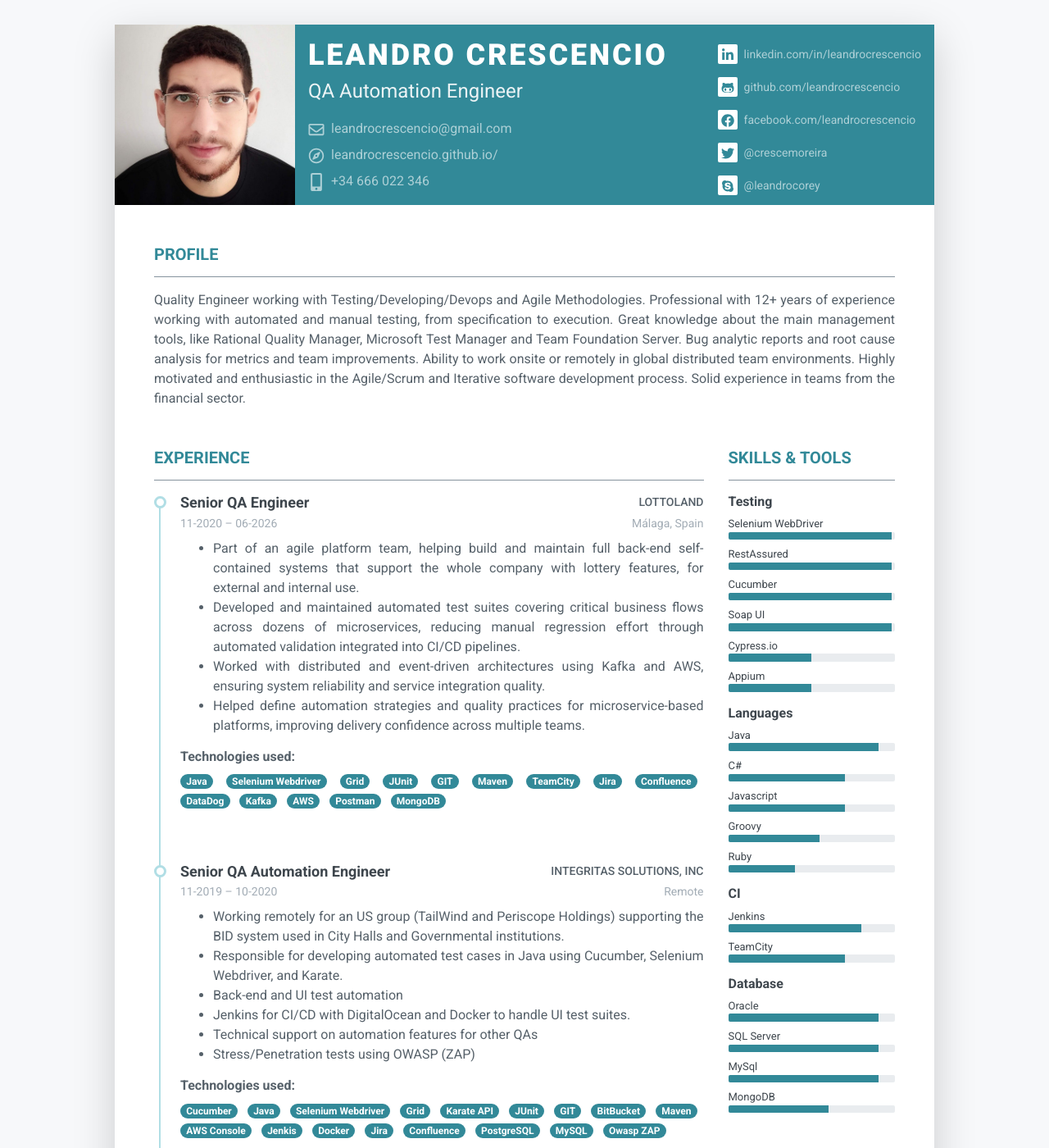
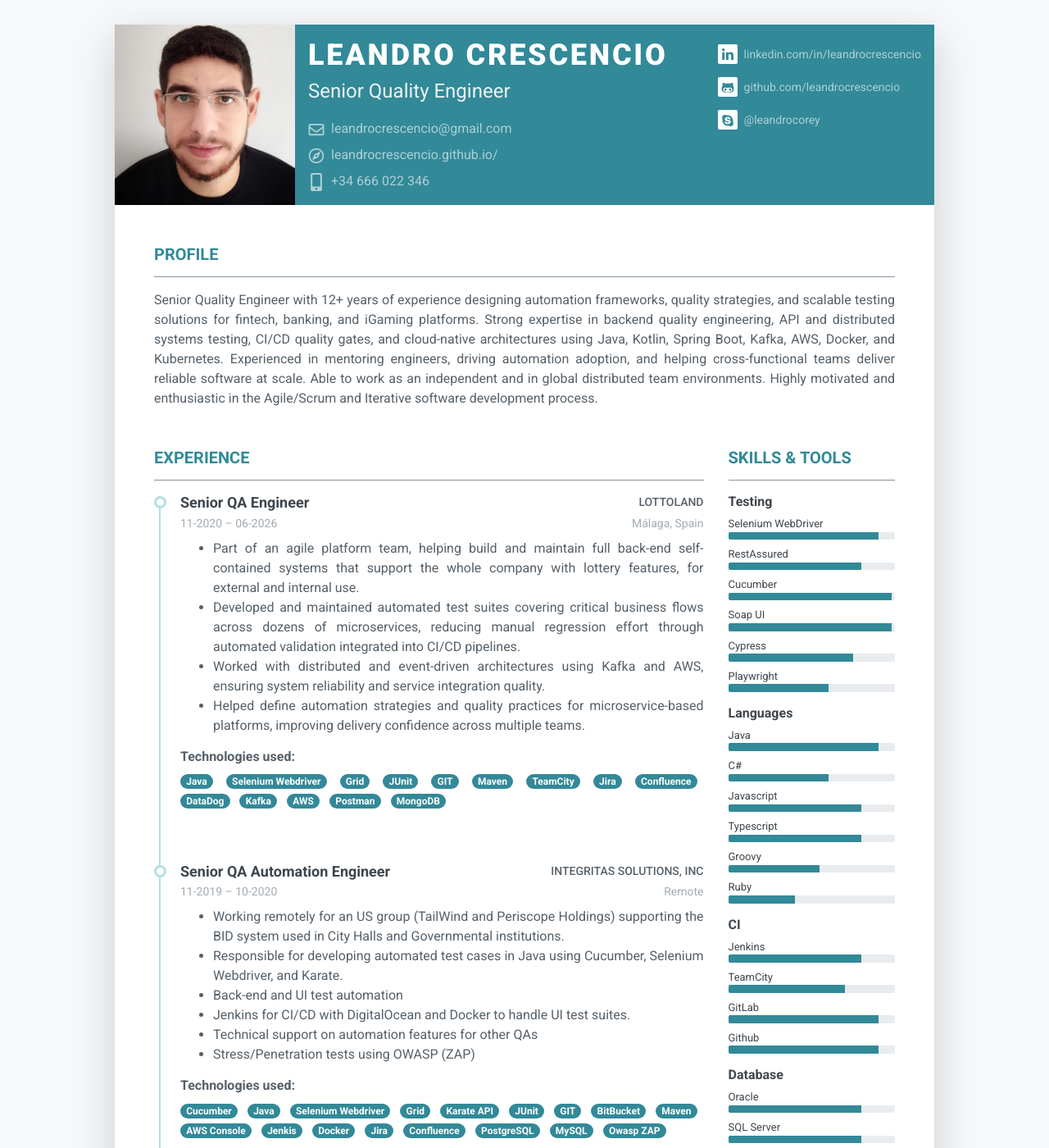
Before and after one commit to leandrocrescencio/leandrocrescencio.github.io, a Jekyll site: the page built from index.html, in a window 1280 px wide and 1400 px high. Shown: the whole window at 82% size. Built offline with Jekyll 4.4.1, drawn with Linux system fonts in a browser that asks for light colours; nearby versions of some CDN libraries.

Commit message:
changing summary

```diff
--- a/_config.yml
+++ b/_config.yml
@@ -1,4 +1,4 @@
-title: Leandro Crescencio - QA Automation Engineer
+title: Leandro Crescencio - Senior Quality Engineer
 
 # Theme primary chooses
 cello: &cello "#434E5E"
@@ -9,7 +9,7 @@ governor_bay: &governor_bay "#59578E"
 cosmic: &cosmic "#80425F"
 
 theme_color: *scooter
-description: Leandro Crescencio - QA Automation Engineer - Resume
+description: Leandro Crescencio - Senior Quality Engineer
 repository: leandrocrescencio/leandrocrescencio.github.io
 
 sass:
--- a/_data/data.yml
+++ b/_data/data.yml
@@ -1,26 +1,21 @@
 bio:
   name: Leandro Crescencio
-  title: QA Automation Engineer
+  title: Senior Quality Engineer
   avatar: profile.jpg
   email: leandrocrescencio@gmail.com
   telephone: +34 666 022 346
   website: leandrocrescencio.github.io/
   linkedin: leandrocrescencio
   github: leandrocrescencio
-  gitlab:
-  twitter: crescemoreira
-  facebook: leandrocrescencio
   skype: leandrocorey
-  stackoverflow:
 summary:
   title: Profile
   description: |
-    Quality Engineer working with Testing/Developing/Devops and Agile Methodologies. Professional with 12+ years of experience working with automated and manual testing, from specification to execution.
-    Great knowledge about the main management tools, like Rational Quality Manager, Microsoft Test Manager and Team Foundation Server.
-    Bug analytic reports and root cause analysis for metrics and team improvements.
-    Ability to work onsite or remotely in global distributed team environments.
+    Senior Quality Engineer with 12+ years of experience designing automation frameworks, quality strategies, and scalable testing solutions for fintech, banking, and iGaming platforms.
+    Strong expertise in backend quality engineering, API and distributed systems testing, CI/CD quality gates, and cloud-native architectures using Java, Kotlin, Spring Boot, Kafka, AWS, Docker, and Kubernetes.
+    Experienced in mentoring engineers, driving automation adoption, and helping cross-functional teams deliver reliable software at scale.
+    Able to work as an independent and in global distributed team environments.
     Highly motivated and enthusiastic in the Agile/Scrum and Iterative software development process.
-    Solid experience in teams from the financial sector.
 
 history:
   title: Experience
@@ -269,24 +264,26 @@ history:
 skills:
   testing:
     - name: Selenium WebDriver
-      percentage: 98
+      percentage: 90
     - name: RestAssured
-      percentage: 98
+      percentage: 80
     - name: Cucumber
       percentage: 98
     - name: Soap UI
       percentage: 98
-    - name: Cypress.io
-      percentage: 50
-    - name: Appium
-      percentage: 50
+    - name: Cypress
+      percentage: 75
+    - name: Playwright
+      percentage: 60
   languages:
     - name: Java
       percentage: 90
     - name: C#
-      percentage: 70
+      percentage: 60
     - name: Javascript
-      percentage: 70
+      percentage: 80
+    - name: Typescript
+      percentage: 80
     - name: Groovy
       percentage: 55
     - name: Ruby
@@ -296,15 +293,19 @@ skills:
       percentage: 80
     - name: TeamCity
       percentage: 70
+    - name: GitLab
+      percentage: 90
+    - name: Github
+      percentage: 90
   database:
     - name: Oracle
-      percentage: 90
+      percentage: 80
     - name: SQL Server
-      percentage: 90
+      percentage: 80
     - name: MySql
-      percentage: 90
+      percentage: 80
     - name: MongoDB
-      percentage: 60
+      percentage: 80
 
 awards:
   - name: ISTQB-CTFL
--- a/_includes/head.html
+++ b/_includes/head.html
@@ -11,13 +11,10 @@
 
   <!-- Favicon -->
   <link rel="shortcut icon" href="favicon.ico">
-  <link rel="apple-touch-icon" sizes="180x180" href="/apple-touch-icon.png">
-  <link rel="icon" type="image/png" sizes="32x32" href="/favicon-32x32.png">
-  <link rel="icon" type="image/png" sizes="16x16" href="/favicon-16x16.png">
   <link rel="manifest" href="/site.webmanifest">
   <link rel="mask-icon" href="/safari-pinned-tab.svg" color="{{ site.theme_color }}">
   <meta name="msapplication-TileColor" content="{{ site.theme_color }}">
-  <meta name="theme-color" content="#ffffff"
+  <meta name="theme-color" content="#ffffff">
 
   <!-- Google Font -->
   <link href="https://fonts.googleapis.com/css?family=Roboto:300,400,500,700,900" rel="stylesheet">
```
Also changed, not shown: site.webmanifest (added).
